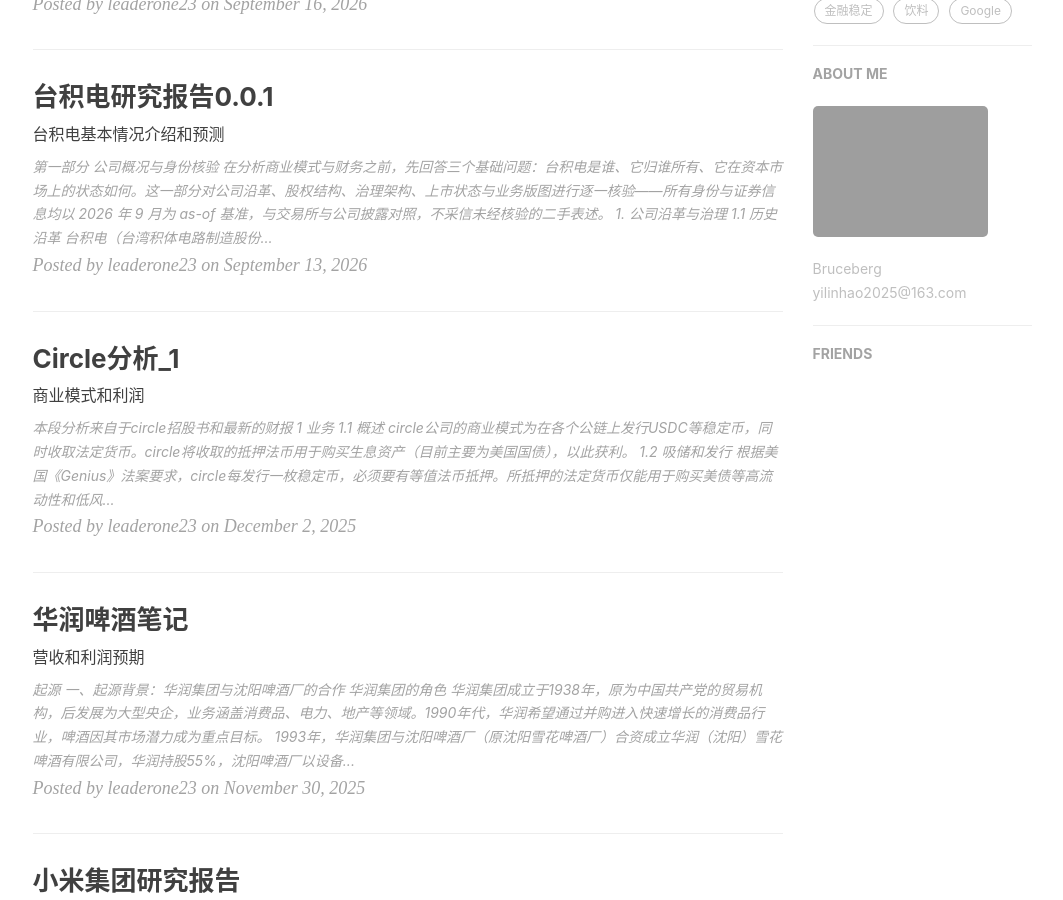
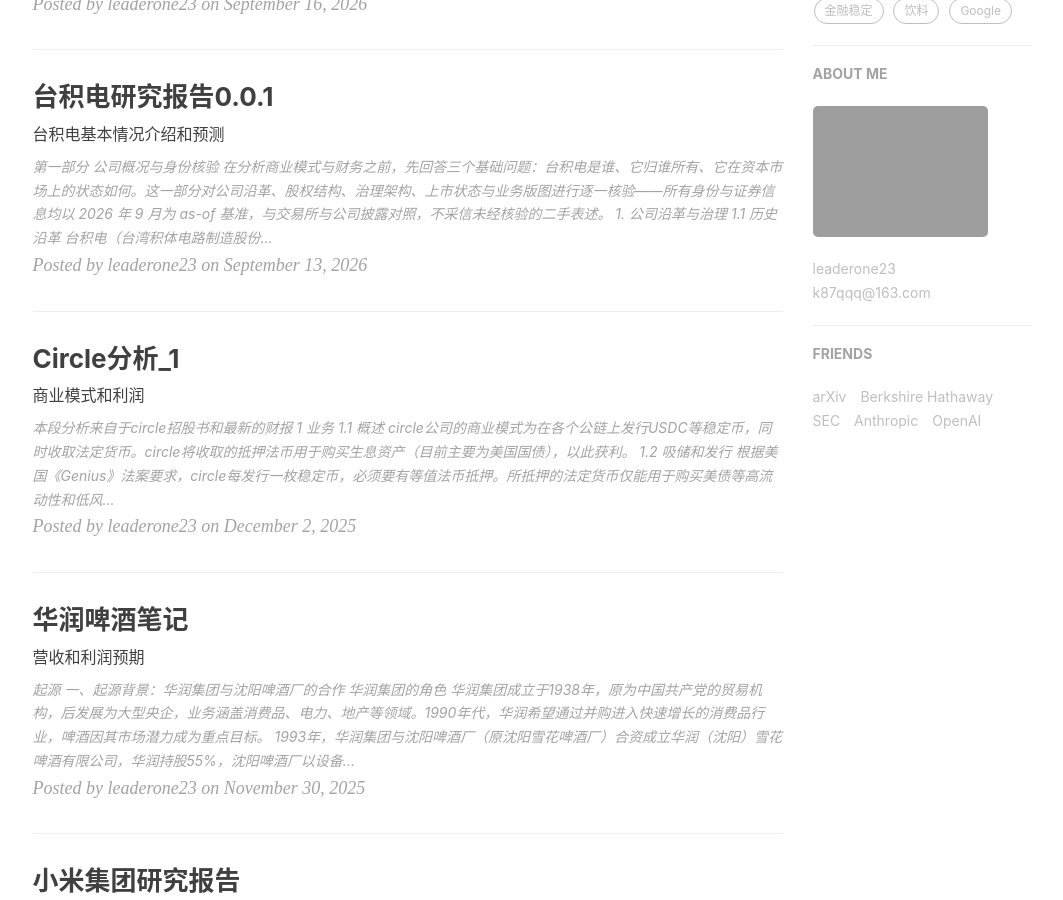
Before and after one commit to leaderone23/leaderone23.github.io, a Jekyll site: the page built from index.html, in a window 1280 px wide and 900 px high, scrolled down 649 px. Shown: the whole window, without its empty margins (135-1198 px from the left). Built offline with Jekyll 4.4.1, drawn with Linux system fonts in a browser that asks for light colours; nearby versions of some CDN libraries; the list of posts is cut into pages by our own code; comment, search, counter and statistics services are not loaded.

Commit message:
Update friends links and about description
- Replace friends links with arXiv, Berkshire Hathaway, SEC, Anthropic, OpenAI
- Update about page description to 'Patience for chance'

```diff
--- a/_config.yml
+++ b/_config.yml
@@ -2,7 +2,7 @@
 title: Bruceburg
 SEOTitle: leaderone23的博客 | leaderone23 Blog
 header-img: img/market.png
-email: yilinhao2025@163.com
+email: k87qqq@163.com
 description: ""
 keyword: "Science, Technology, Economy, Stock, "
 url: "https://leaderone23.github.io/" # your host, for absolute URL
@@ -74,8 +74,8 @@ netease_comment: false
 
 # Sidebar settings
 sidebar: true # whether or not using Sidebar.
-sidebar-about-description: "Bruceberg <br> yilinhao2025@163.com"
-sidebar-avatar: https://leaderone23.github.io/img/6f141fc6-7730-4872-b012-5508fa9677bb.png # use absolute URL, seeing it's used in both `/` and `/about/`
+sidebar-about-description: "leaderone23 <br> k87qqq@163.com"
+sidebar-avatar: https://leaderone23.github.io/img/6f141fc6-7730-4872-b012-5508fa9677bb.png # use absolute URL, seeing it's used in both `/` and `/about/
 
 # Featured Tags
 featured-tags: true # whether or not using Feature-Tags
@@ -91,6 +91,24 @@ page-mathjax: false
 # Friends
 friends:
   [
-
-
+    {
+      title: "arXiv",
+      href: "https://arxiv.org/",
+    },
+    {
+      title: "Berkshire Hathaway",
+      href: "https://www.berkshirehathaway.com/",
+    },
+    {
+      title: "SEC",
+      href: "https://www.sec.gov/",
+    },
+    {
+      title: "Anthropic",
+      href: "https://www.anthropic.com/",
+    },
+    {
+      title: "OpenAI",
+      href: "https://openai.com/",
+    }
   ]
--- a/about.html
+++ b/about.html
@@ -1,7 +1,7 @@
 ---
 layout: page
 title: "About"
-description: "「Patience is gold」"
+description: "「Patience for chance」"
 header-img: "img/ship.png"
 header-mask: 0.3
 multilingual: true
```
